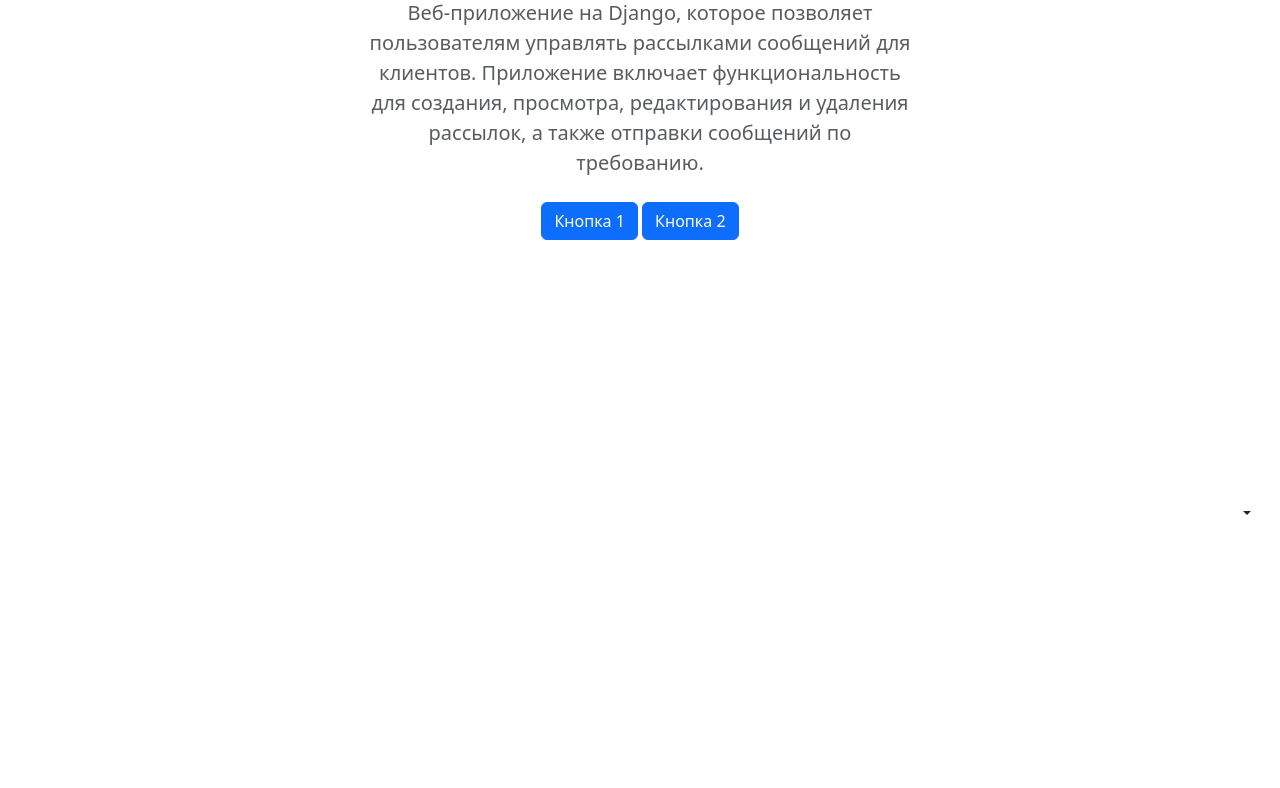
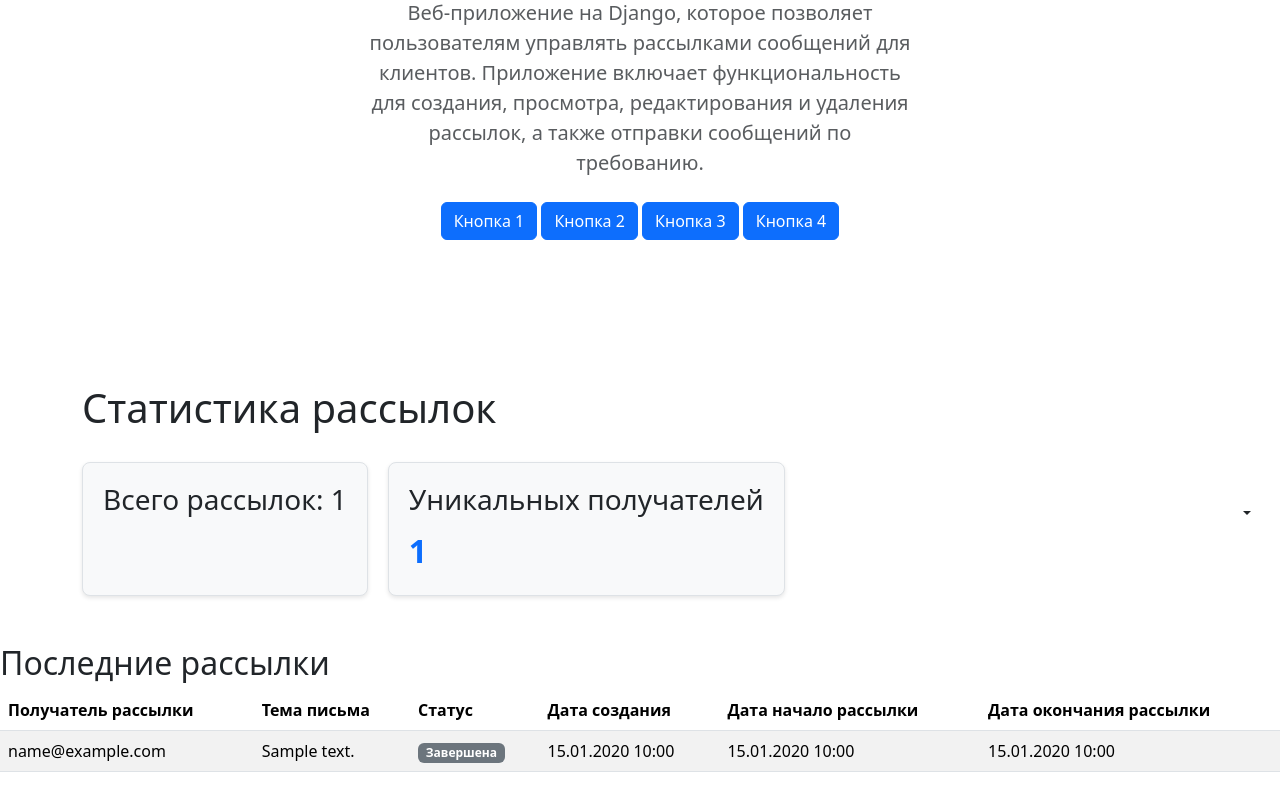
Before and after one commit to DenisBadin1979/Mailing_sevise, a Django app: page / in a window 1280 px wide. Shown: the part 250-1038 px from the top of the page. Before the commit the page ends 765 px from the top, so only its background shows below. Run offline with Django 5.2, Linux system fonts and the light colour scheme; tables that the repository leaves empty hold one stand-in row (values such as "Sample post"); some libraries are stand-ins or nearby versions.

Commit message:
класс представления

```diff
--- a/config/settings.py
+++ b/config/settings.py
@@ -48,7 +48,7 @@ ROOT_URLCONF = "config.urls"
 TEMPLATES = [
     {
         "BACKEND": "django.template.backends.django.DjangoTemplates",
-        "DIRS": [],
+        "DIRS": [BASE_DIR / 'templates'],
         "APP_DIRS": True,
         "OPTIONS": {
             "context_processors": [
--- a/services/templates/services/base.html
+++ b/services/templates/services/base.html
@@ -1,14 +1,12 @@
 <!doctype html>
 <html lang="en" data-bs-theme="auto">
-
-
+<head>
     <meta charset="utf-8">
-
+    <meta name="viewport" content="width=device-width, initial-scale=1">
+    <title>Сервис рассылки</title>
     <link href="/static/css/bootstrap.min.css" rel="stylesheet">
-
 </head>
 <body>
-
 
     <div class="dropdown position-fixed bottom-0 end-0 mb-3 me-3 bd-mode-toggle">
         <button class="btn btn-bd-primary py-2 dropdown-toggle d-flex align-items-center"
@@ -45,26 +43,25 @@
         </ul>
     </div>
 
-
-
-
     <main>
-
         <section class="py-5 text-center container">
             <div class="row py-lg-5">
                 <div class="col-lg-6 col-md-8 mx-auto">
                     <h1 class="fw-light">Сервис рассылки сообщений по электронной почте</h1>
+
                     <p class="lead text-body-secondary">Веб-приложение на Django, которое позволяет пользователям управлять рассылками сообщений для клиентов. Приложение включает функциональность для создания, просмотра, редактирования и удаления рассылок, а также отправки сообщений по требованию.</p>
                     <p>
-                    <a href="#" class="btn btn-primary my-2">Кнопка 1</a>
+                        <a href="{% url 'services:recipient' 1 %} " class="btn btn-primary my-2">Кнопка 1</a>
                         <a href="#" class="btn btn-primary my-2">Кнопка 2</a>
+                        <a href="#" class="btn btn-primary my-2">Кнопка 3</a>
+                        <a href="#" class="btn btn-primary my-2">Кнопка 4</a>
                     </p>
                 </div>
             </div>
         </section>
+    </main>
+    {% block content %}
+    {% endblock %}
 
-
-
-</main>
 </body>
 </html>
--- /dev/null
+++ b/services/templates/services/mailing_list.html
@@ -0,0 +1,95 @@
+{% extends 'services/base.html' %}
+
+{% block content %}
+<div class="container mt-4">
+    <h1>Статистика рассылок</h1>
+
+    <div class="stats-container">
+        <div class="stat-card">
+            <h3>Всего рассылок: {{ total_mailings }}</h3>
+        </div>
+
+        {% if active_mailings %}
+        <div class="stat-card">
+            <h3>Активные рассылки</h3>
+            <div class="stat-number">{{ active_mailings }}</div>
+        </div>
+        {% endif %}
+
+        {% if unique_recipients %}
+        <div class="stat-card">
+            <h3>Уникальных получателей</h3>
+            <div class="stat-number">{{ unique_recipients }}</div>
+        </div>
+        {% endif %}
+    </div>
+
+
+</div>
+
+<!-- Добавьте CSS для оформления карточек статистики -->
+<style>
+    .stats-container {
+        display: flex;
+        flex-wrap: wrap;
+        gap: 20px;
+        margin-top: 30px;
+    }
+
+    .stat-card {
+        background: #f8f9fa;
+        border: 1px solid #dee2e6;
+        border-radius: 8px;
+        padding: 20px;
+        min-width: 250px;
+        box-shadow: 0 2px 4px rgba(0,0,0,0.1);
+    }
+
+    .stat-number {
+        font-size: 2rem;
+        font-weight: bold;
+        color: #0d6efd;
+        margin-top: 10px;
+    }
+</style>
+<!-- Отображаем последние рассылки -->
+    {% if mailings_list %}
+    <div class="recent-mailings mt-5">
+        <h2>Последние рассылки</h2>
+        <div class="table-responsive">
+            <table class="table table-striped">
+                <thead>
+                    <tr>
+                        <th>Получатель рассылки</th>
+                        <th>Тема письма</th>
+                        <th>Статус</th>
+                        <th>Дата создания</th>
+                        <th>Дата начало рассылки</th>
+                        <th>Дата окончания рассылки</th>
+                    </tr>
+                </thead>
+                <tbody>
+                    {% for mailing in mailings_list %}
+                    <tr>
+                        <td>
+                            {% for client in mailing.recipients.all %}
+                            {{ client.email }}
+                            {% endfor %}
+                        </td>
+                        <td>{{ mailing.message }}</td>
+                        <td>
+                            <span class="badge {% if mailing.status == 'started' %}bg-success{% else %}bg-secondary{% endif %}">
+                                {{ mailing.get_status_display }}
+                            </span>
+                        </td>
+                        <td>{{ mailing.start_datetime|date:"d.m.Y H:i" }}</td>
+                        <td>{{ mailing.created_at|date:"d.m.Y H:i" }}</td>
+                        <td>{{ mailing.end_datetime|date:"d.m.Y H:i" }}</td>
+                    </tr>
+                    {% endfor %}
+                </tbody>
+            </table>
+        </div>
+    </div>
+    {% endif %}
+{% endblock %}
--- a/services/urls.py
+++ b/services/urls.py
@@ -1,11 +1,13 @@
 from services.apps import ServicesConfig
 from django.urls import path
-from services.views import BaseView
+from services.views import BaseView, MailingListView, RecipientMailingDetailVew
 
 app_name = ServicesConfig.name
 
 
 urlpatterns = [
 
-    path("", BaseView.as_view(), name="index"),
+    path("home/", BaseView.as_view(), name="index"),
+    path('',  MailingListView.as_view(), name='mailing_list'),
+    path('recipient/<int:pk>/',  RecipientMailingDetailVew.as_view(), name='recipient'),
 ]
--- a/services/views.py
+++ b/services/views.py
@@ -1,7 +1,34 @@
 from django.shortcuts import render
-from django.views.generic import TemplateView
+from django.views.generic import TemplateView, ListView, DetailView
 
+from services.models import Mailing, RecipientMailing
 
 
 class BaseView(TemplateView):
     template_name = "services/base.html"
+
+
+class MailingListView(ListView):
+    template_name = 'services/mailing_list.html'
+    model = Mailing
+    context_object_name = 'mailings_list'
+
+    def get_queryset(self):
+        # Возвращаем последние рассылки для отображения
+        return Mailing.objects.all()
+
+
+    def get_context_data(self, **kwargs):
+        context = super().get_context_data(**kwargs)
+
+        # Добавляем статистику
+        context['total_mailings'] = Mailing.objects.count()
+        context['active_mailings'] = Mailing.objects.filter(status='started').count()
+        context['unique_recipients'] = RecipientMailing.objects.count()
+
+        return context
+
+class RecipientMailingDetailVew(DetailView):
+    template_name = "services/rec.html"
+    model = RecipientMailing
+    context_object_name = 'recipient'
```
Also changed, not shown: services/templates/services/rec.html (added, +11 -0 lines). Lines whose indentation alone changed are shown as unchanged.
